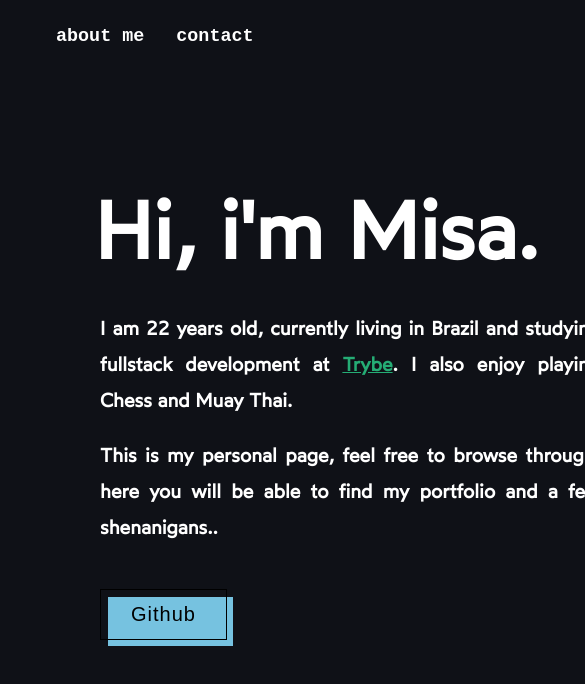
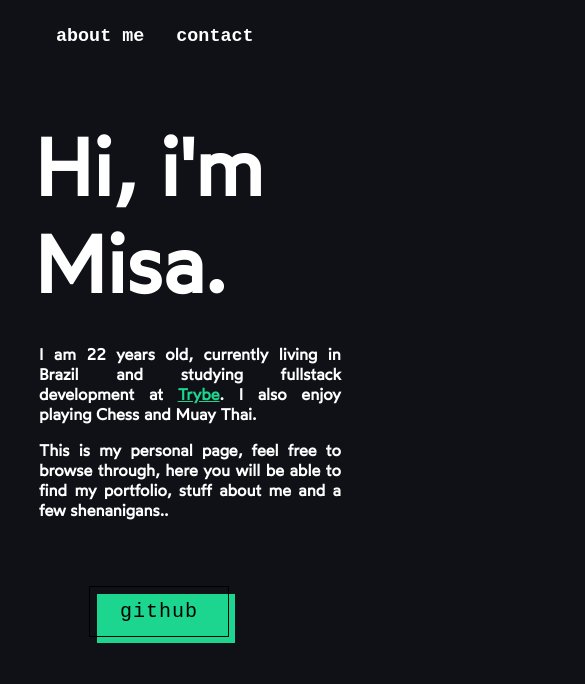
Before and after one commit to misaelucas/misaelucas.github.io, a React (Create React App) app: page / in a window 390 px wide. Shown: the top 684 px of the page, 585 px wide, since content can reach past the window. Built offline with nearby package versions, Linux system fonts and the light colour scheme.

Commit message:
trying to get a job, coding at 4am in my birthday xD thats the price of being a lazy ass! quite chill tho

```diff
--- a/src/components/Bio.js
+++ b/src/components/Bio.js
@@ -12,16 +12,24 @@ const Bio = () => {
 
     return (
         <div className="bio" >
+            <div className="bio-container">
                 <div className="title">Hi, i'm Misa. </div>
                 <div className="shenanigans">
                     <p>I am {age} years old, currently living in Brazil and studying fullstack development at <a href="https://betrybe.com/" className="trybe-link">Trybe</a>. I also enjoy playing Chess and Muay Thai.</p>
-                    <p>This is my personal page, feel free to browse through, here you will be able to find my portfolio and a few shenanigans..</p>
+                    <p>This is my personal page, feel free to browse through, here you will be able to find my portfolio, stuff about me and a few shenanigans..</p>
                 </div>
-            <button type="button" className="slide">
-                <div><a href="https://github.com/misaelucas" target="_blank" rel="noreferrer" className="github-link" >Github</a></div>
-                <i className="icon-arrow-right"></i>
-            </button>
-            <img src={duck} alt="a drawing of a duck with a variety of swords in his back, and he's also using an armor, which display his name: DUCK" className="responsive" />
+
+                <button type="button" class="slide">
+                    <div><a href="https://github.com/misaelucas" target="_blank" rel="noreferrer" className="github-link" >github</a></div>
+                    <i class="icon-arrow-right"></i>
+                </button>
+
+            </div>
+
+
+
+            <div><img src={duck} alt="a drawing of a duck with a variety of swords in his back, and he's also using an armor, which display his name: DUCK" className="responsive" /></div>
+
         </div>
     );
 };
--- a/src/components/Header.js
+++ b/src/components/Header.js
@@ -1,4 +1,4 @@
-import React, { useContext } from 'react';
+import React from 'react';
 
 import '../css/Header.css';
 
--- a/src/css/Bio.css
+++ b/src/css/Bio.css
@@ -1,6 +1,6 @@
 
 @import url('https://fonts.googleapis.com/css2?family=Roboto:wght@400&display=swap');
-
+@import url('https://cdnjs.cloudflare.com/ajax/libs/simple-line-icons/2.4.1/css/simple-line-icons.css');
 
 @font-face {
     font-family: 'wotfardregular';
@@ -17,15 +17,23 @@
     color: white;
     font-family: Source Code Pro,monospace;
     margin-left: 1rem;
+    width: 500px;
+    display: flex;
 
 
 }
 
+.bio-container {
+    position: absolute;
+    top: 20%;
+    left: 10%;
+
+}
+
 .title {
-    margin-top:2rem;
-    margin-left: -6px;
-    font-weight: 800;
-    font-size: 2.25rem;
+    margin-left: -5px;
+    font-weight: 600;
+    font-size: 5rem;
     font-family: 'wotfardregular', sans-serif;
 }
 
@@ -34,116 +42,60 @@
     margin-left: 0rem;
     margin-right: 1rem;
     font-weight: 600;
-    max-width: 500px;
+    max-width: 52%;
     text-align: justify;
+}
 
-}
 .bio p {
-    font-size: 1.125rem;
+    font-size: 1rem;
     font-family: 'wotfardregular', sans-serif;
+
 }
 
 .responsive {
-    width: 100%;
-    max-width: 285px;
     border-radius: 5%;
     position: absolute;
-    margin-left: 850px;
-    margin-top: -300px;
-
+    width: 332px;
+    top: 18%;
+    right:6%;
 }
 .github-link {
+
  text-decoration: none;
  color: black;
 }
 
 .trybe-link {
-    color: rgb(37, 173, 117);
+    color: #1cd68f;
 
 }
 
-@media (max-width: 500px) {
-    .bio  {
-        width: 300px;
-        margin-left: 30px;
-    }
-    .slide {
-        margin-top: 20px;
-    }
-    .title {
-        font-size: 3rem;
-    }
+@media (max-width: 964px) {
+    .responsive {
+        display: none;
+}
     .shenanigans {
-        line-height: 200%;
-        font-size: 18px;
+        max-width: 70%;
     }
 
-    .responsive {
-        margin-left: 0;
-        max-width: 0;
-        position: inherit;
-        margin-top: 100px;
-        display: none;
+    .bio p {
+        font-size: 1.125rem;
+        font-family: 'wotfardregular', sans-serif;
+        word-spacing: px;
     }
 }
 
-@media (min-width: 1368px) {
+@media (max-width: 564px) {
 
-    .bio {
-        width: 650px;
-        margin-top: 100px;
-        margin-left: 100px;
-    }
-
-    .title {
-        font-size: 5rem;
-    }
 
     .bio p {
-        font-size: 1.2rem;
+        font-size: 1rem;
+        font-family: 'wotfardregular', sans-serif;
     }
-
-    .slide {
-
-        margin-top: 25px;
+    .shenanigans {
+        max-width: 86%;
     }
-
-    .responsive {
-        margin-left: 0;
-        max-width: 285px;
-        margin-left: 700px;
-        position: absolute;
-        margin-top: -300px;
-    }
-
-
-
-}
-
-@media (max-width: 1367px) {
-
-    .responsive {
-        margin-left: 700px;
-        position: absolute;
-        margin-top: -300px;
-    }
-
-    .bio {
-        width: 650px;
-        margin-top: 100px;
-        margin-left: 100px;
-    }
-
-    .title {
-        font-size: 5rem;
-    }
-
-    .bio p {
-        font-size: 1.2rem;
-    }
-
-    .slide {
-
-        margin-top: 25px;
+    .bio-container {
+        top: 14%
     }
 }
--- a/src/css/Header.css
+++ b/src/css/Header.css
@@ -48,7 +48,7 @@
     list-style: none;
 }
 
-a:hover {
+.links li a:hover {
   box-shadow: inset 100px 0 0 0 #76c2e0;
   color: white;
 }
--- a/src/css/Slide.css
+++ b/src/css/Slide.css
@@ -1,3 +1,9 @@
+button {
+  margin: 50px;
+  font-family: inherit;
+}
+
+
 .slide {
   font-size: 20px;
   font-weight: 200;
@@ -30,7 +36,7 @@
 
 .slide::after {
   content: "";
-    background-color: #76c2e0 !important;
+  background-color: #1cd68f;
   width: 100%;
   z-index: -1;
   position: absolute;
```
Lines whose indentation alone changed are shown as unchanged.
